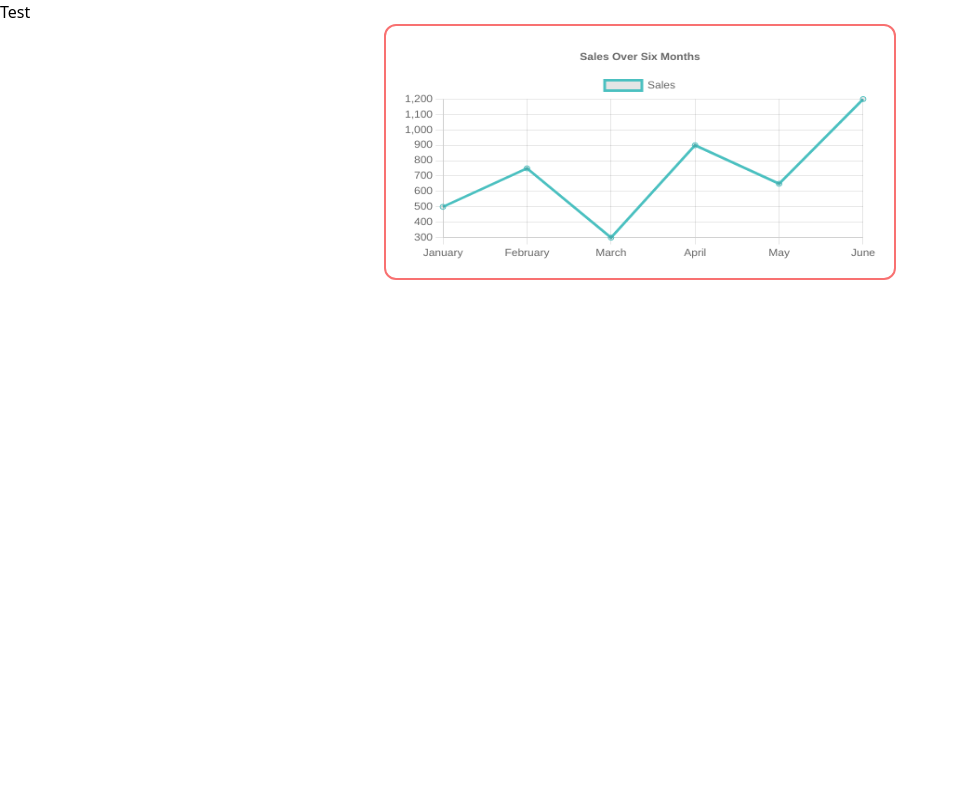
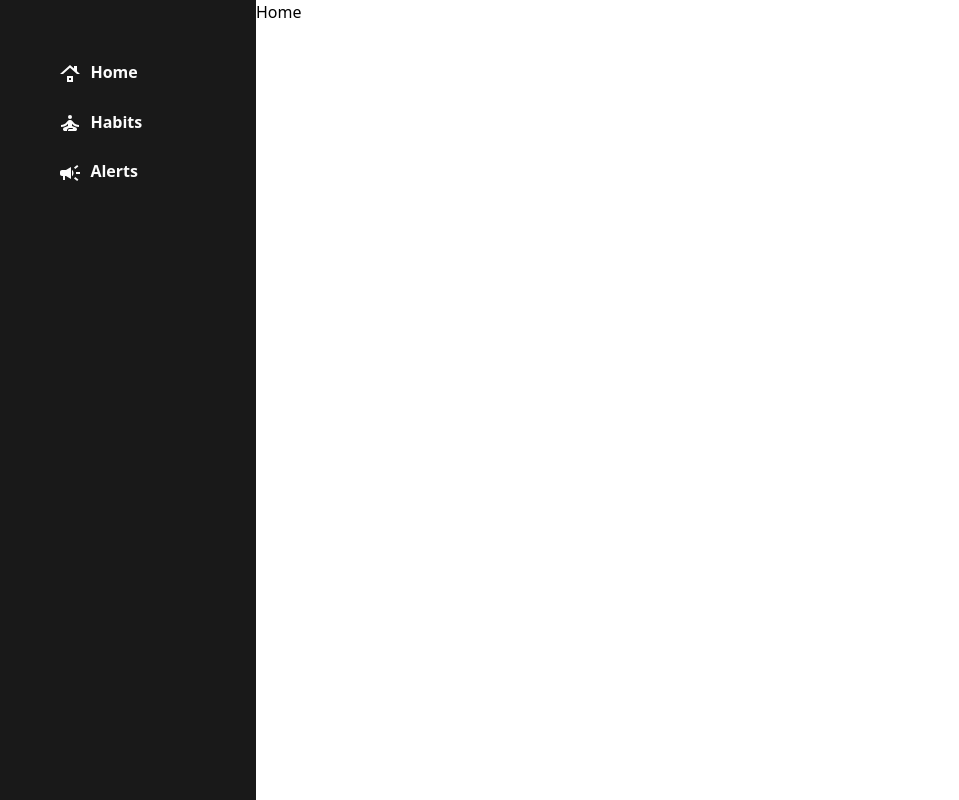
Before and after one commit to manish0kuniyal/API-Testing-Tool, a React (Vite) app: page / in a window 1280 px wide. Shown: the whole page, without its empty margins (0-959 px from the left). Built offline with nearby package versions, Linux system fonts and the light colour scheme.

Commit message:
sideabarstruct

```diff
--- a/src/App.jsx
+++ b/src/App.jsx
@@ -5,17 +5,21 @@ import Users from './Dashboard/Users/Users'
 import Login from './Auth/Login/Login'
 import Home from './Dashboard/Home/Home'
 import Test from './Components/Test'
+import Sidebar from './Components/Sidebar/Sidebar'
 import { Routes,Route } from 'react-router-dom'
 function App() {
   return (
-    <div>
+    <div className='flex  w-full h-[100vh] '>
+      <Sidebar />
+      <div className='w-[80%]'>
       <Routes>
         <Route path='/login' element={<Login/>}/>
         <Route path='/signup' element={<Login/>}/>
-        <Route path='/' element={<Test/>}/>
+        <Route path='/' element={<Home/>}/>
         <Route path='/habits' element={<Habit/>}/>
         <Route path='/alerts' element= {<Alerts/>}/>
       </Routes>
+      </div>
 
     </div>
   )
--- /dev/null
+++ b/src/Components/Bargraph.jsx
@@ -0,0 +1,66 @@
+import React from "react";
+import { Bar } from "react-chartjs-2";
+import {
+  Chart as ChartJS,
+  CategoryScale,
+  LinearScale,
+  BarElement,
+  Title,
+  Tooltip,
+  Legend,
+} from "chart.js";
+
+ChartJS.register(
+  CategoryScale,
+  LinearScale,
+  BarElement,
+  Title,
+  Tooltip,
+  Legend
+);
+
+import { fakeProgressData } from "./Data"; // Import the fake data
+
+function Bargraph({ data = fakeProgressData }) { // Accept `data` as a prop, default to `fakeProgressData`
+  const days = data.length; // Number of days is the length of the data array
+  const labels = Array.from({ length: days }, (_, i) => `Day ${i + 1}`);
+
+  const colors = data.map((value) => value >= 0 ? "hsl(120, 70%, 50%)" : "hsl(0, 70%, 50%)");
+
+  const options = {
+    responsive: true,
+    plugins: {
+      legend: {
+        position: 'top',
+      },
+      title: {
+        display: true,
+        text: `User Progress Over ${days} Days`,
+      },
+      tooltip: {
+        enabled: true,
+        mode: "index",
+        intersect: false,
+      },
+    },
+  };
+
+  const chartData = {
+    labels: labels,
+    datasets: [
+      {
+        label: "Progress",
+        data: data,
+        backgroundColor: colors,
+        borderColor: colors.map(color => color.replace("70%", "90%")),
+        borderWidth: 1,
+      }
+    ]
+  };
+
+  return  <div className="border-2 p-4 w-[30%] m-2 mx-auto">
+  <Bar options={options} data={chartData} />;
+  </div>
+}
+
+export default Bargraph;
--- /dev/null
+++ b/src/Components/Data.jsx
@@ -0,0 +1,14 @@
+// Data.jsx
+export const fakeProgressData = generateFakeProgressData();
+
+// Alternatively, if the function itself is exported
+export function generateFakeProgressData() {
+  let progress = 0; // Start from 0 or any baseline value
+  const data = [];
+  for (let i = 0; i < 30; i++) {
+    const action = Math.random() > 0.5 ? 1 : -1; // Randomly decide to increase or decrease
+    progress += action;
+    data.push(progress);
+  }
+  return data;
+}
--- a/src/Components/Linegraph.jsx
+++ b/src/Components/Linegraph.jsx
@@ -7,20 +7,25 @@ import {
   PointElement,
   LineElement,
   Title,
+  Tooltip,
   Legend,
 } from "chart.js";
+import { fakeProgressData } from "./Data";
 
-// Corrected syntax
 ChartJS.register(
   CategoryScale,
   LinearScale,
   PointElement,
   LineElement,
   Title,
+  Tooltip,
   Legend
 );
 
-function Linegraph() {
+function Linegraph({ data = fakeProgressData }) {
+  const days = data.length;
+  const labels = Array.from({ length: days }, (_, i) => `Day ${i + 1}`);
+
   const options = {
     responsive: true,
     plugins: {
@@ -29,30 +34,58 @@ function Linegraph() {
       },
       title: {
         display: true,
-        text: 'Sales Over Six Months',
+        text: `User Progress Over ${days} Days`,
+      },
+      tooltip: {
+        enabled: true,
+        mode: "index",
+        intersect: false,
       },
     },
+    elements: {
+      line: {
+        tension: 0.4, // Adjust the tension for smoothness
+      }
+    },
+    scales: {
+      x: {
+        ticks: {
+          rotation: -45, // Tilt the labels to make them more readable
+          autoSkip: true, // Skip labels if there are too many to fit
+        },
+        grid: {
+          display: false, // Optionally hide the grid lines for cleaner look
+        }
+      },
+      y: {
+        ticks: {
+          display: false, // Hide the y-axis labels
+        },
+        grid: {
+          display: true, // Optionally show grid lines for the y-axis
+        }
+      }
+    }
   };
 
-  const fakeChartData = {
-    labels: ["January", "February", "March", "April", "May", "June"],
+  const chartData = {
+    labels: labels,
     datasets: [
       {
-        label: "Sales",
-        data: [500, 750, 300, 900, 650, 1200],
+        label: "Progress",
+        data: data,
         borderColor: "rgba(75, 192, 192, 1)",
         fill: false,
+        tension: 0.2, // Adjust the tension for smoothness
       }
     ]
   };
 
   return (
-    <div className="w-full max-w-lg mx-auto ">
+    <div className="border-2 p-4 w-[50%] m-2 mx-auto">
       <Line
-        className="border-2 border-red-400 rounded-xl p-4"
-        options={options}
-        data={fakeChartData}
-      />
+      className="h-[100%] w-[100%]"
+      options={options} data={chartData} />
     </div>
   );
 }
--- /dev/null
+++ b/src/Components/Sidebar/Sidebar.jsx
@@ -0,0 +1,25 @@
+import React from 'react'
+
+import { SidebarData } from './SidebarData'
+import { Link } from 'react-router-dom'
+
+function Sidebar() {
+  return (
+    <div className='w-[20%] bg-bkShade text-wtShade pt-12'>
+      <ul>
+    {SidebarData.map((val,key)=>{
+      return <li key={key} className=' p-3'>
+        <Link to={val.link} className='flex font-bold  mx-[20%]'>
+        <div className='mr-2'>{val.icon}</div>
+        <div>{val.title}</div>
+        </Link>
+      </li>
+    })
+
+    }
+    </ul>
+    </div>
+  )
+}
+
+export default Sidebar
--- /dev/null
+++ b/src/Components/Sidebar/SidebarData.jsx
@@ -0,0 +1,21 @@
+import RoofingIcon from '@mui/icons-material/Roofing';
+import SelfImprovementIcon from '@mui/icons-material/SelfImprovement';
+import CampaignIcon from '@mui/icons-material/Campaign';
+export const SidebarData=[
+
+    {
+        title:"Home",
+        icon:<RoofingIcon/>,
+        link:'/'
+    },
+    {
+        title:"Habits",
+        icon:<SelfImprovementIcon/>,
+        link:'/habits'
+    },
+    {
+        title:"Alerts",
+        icon:<CampaignIcon/>,
+        link:'/alerts'
+    }
+]
--- a/src/Components/Test.jsx
+++ b/src/Components/Test.jsx
@@ -1,10 +1,11 @@
 import React from 'react'
 import Linegraph from './Linegraph'
+import Bargraph from './Bargraph'
 function Test() {
   return (
-    <div>
-      <h1>Test</h1>
+    <div ><h1>Test</h1>
       <Linegraph/>
+      <Bargraph/>
     </div>
   )
 }
--- a/src/Dashboard/Home/Home.jsx
+++ b/src/Dashboard/Home/Home.jsx
@@ -1,8 +1,10 @@
 import React from 'react'
-
+import Navbar from '../../Components/Sidebar/Sidebar'
 function Home() {
   return (
-    <div>Home</div>
+    <><h1>Home</h1>
+
+    </>
   )
 }
 
--- a/tailwind.config.js
+++ b/tailwind.config.js
@@ -5,7 +5,11 @@ module.exports = {
     "./src/**/*.{js,jsx,ts,tsx}",
   ],
   theme: {
-    extend: {},
+    extend: {    colors: {
+      bkShade: '#191919',
+      wtShade: '#fcfcfc',
+      accent: '#e3342f',
+    },},
   },
   plugins: [],
 }
```
Also changed, not shown: src/Components/Navbar.jsx (deleted).
